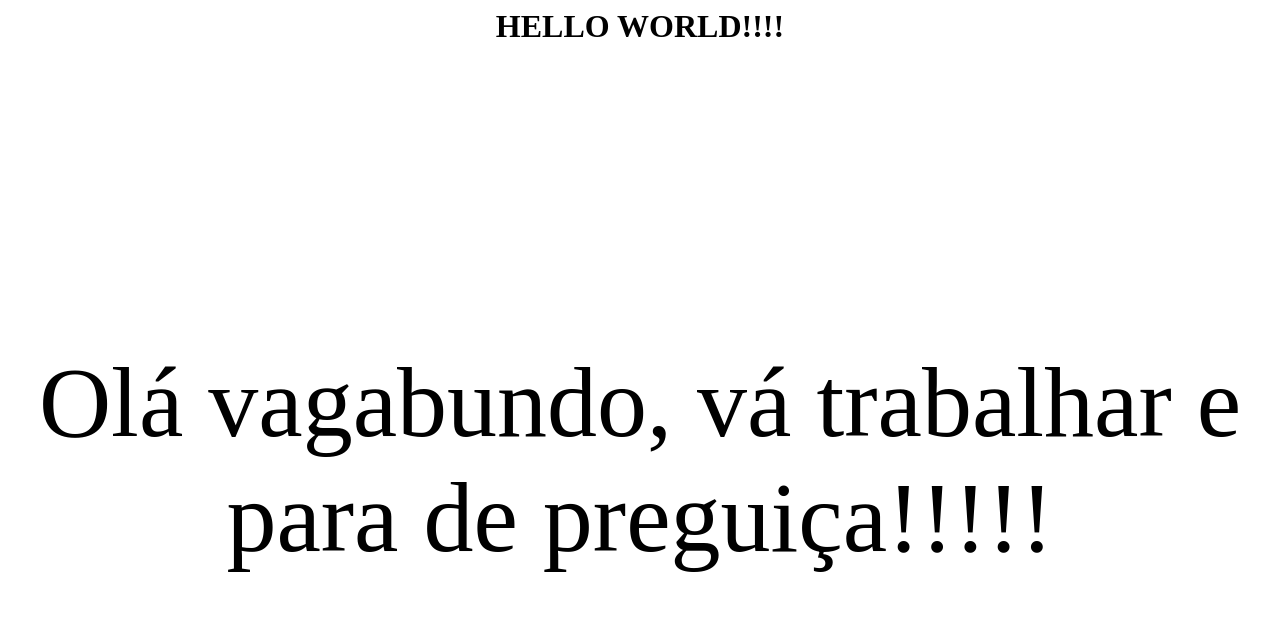
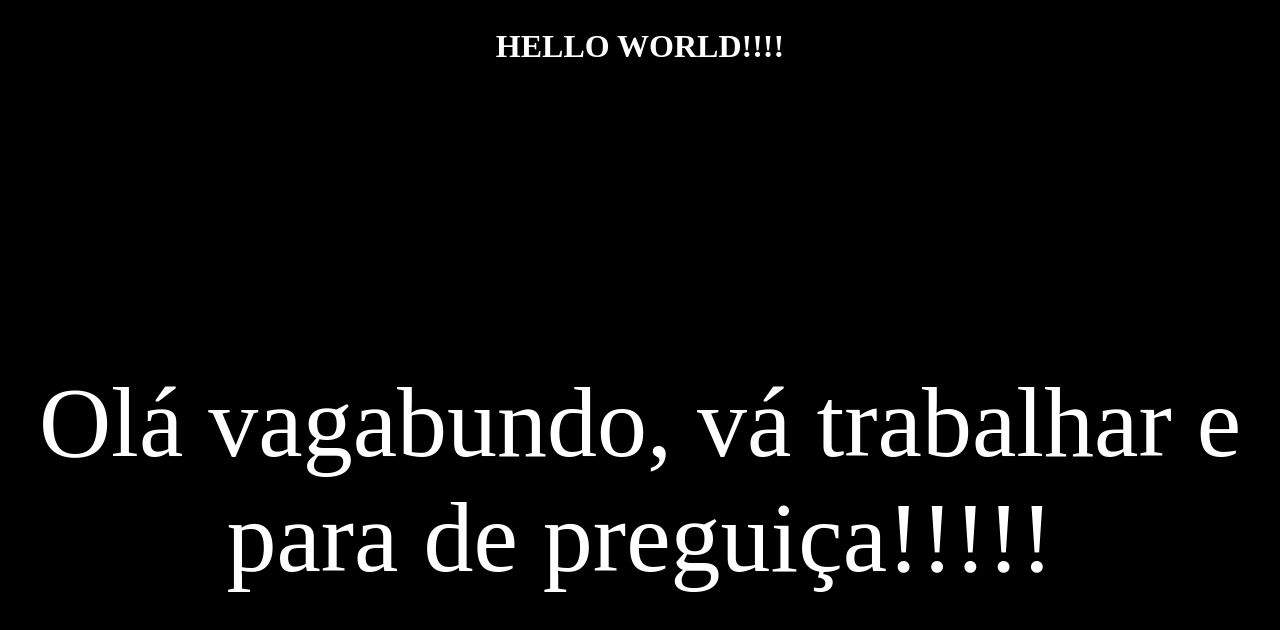
Before and after one commit to AleDatt/Curioso, a plain HTML site: page index.html in a window 1280 px wide. Drawn offline with Linux system fonts and the light colour scheme.

Commit message:
colocando css

```diff
--- a/index.html
+++ b/index.html
@@ -2,9 +2,22 @@
 <html>
 <head>
 	<title>Site 01</title>
+	<style>
+	body {
+	background-color: black;
+	color: white;
+}
+p{
+font-size:100px;
+padding-top: 25vh;
+}
+h1{
+padding-top: 20px;
+}
+</style>
 </head>
 <body>
 	<center><h1>HELLO WORLD!!!!</h1></center>
-	<center><p style="font-size:100px; padding-top: 25vh;">Olá vagabundo, vá trabalhar e para de preguiça!!!!!</p></center>
+	<center><p>Olá vagabundo, vá trabalhar e para de preguiça!!!!!</p></center>
 </body>
 </html>
```
